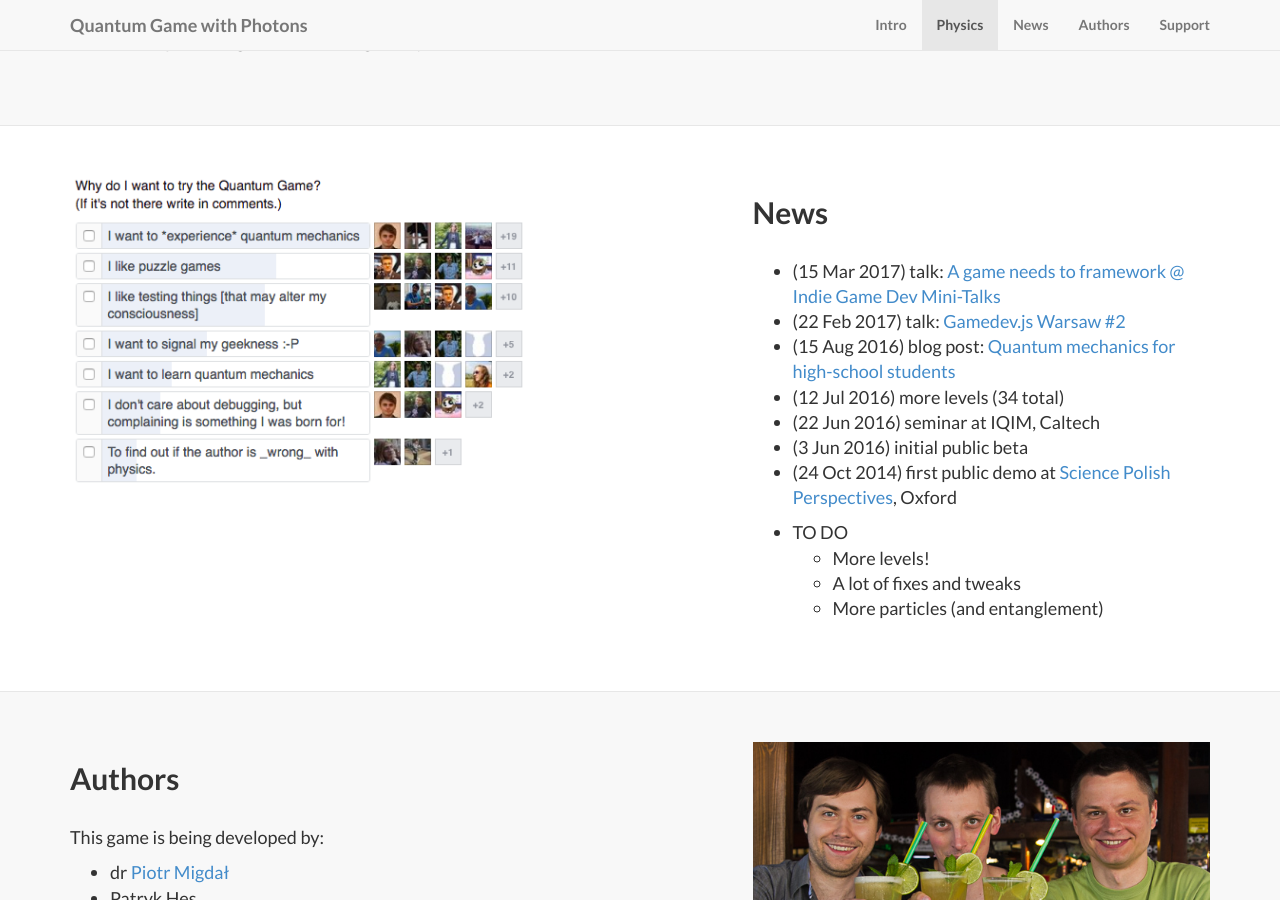
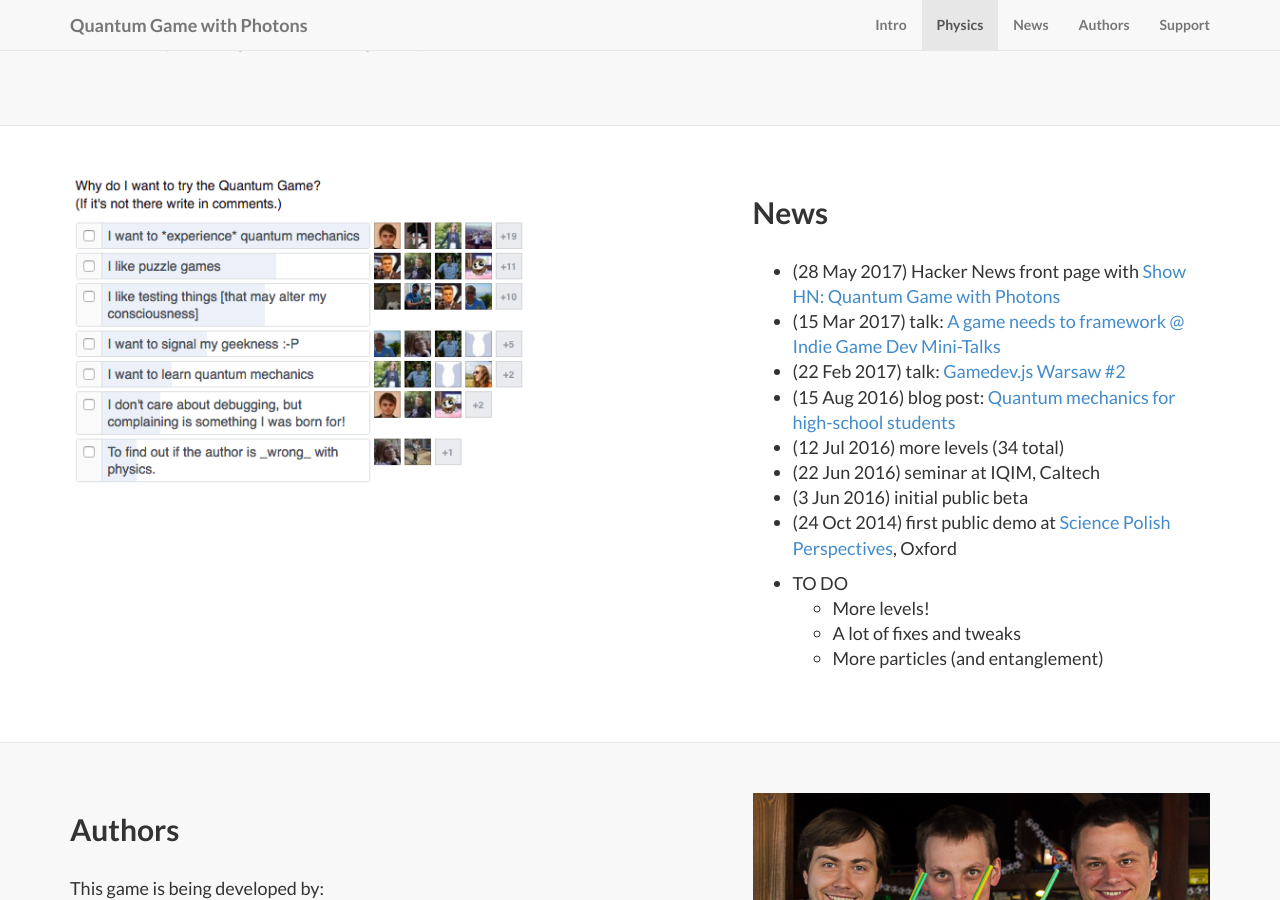
Before and after one commit to stared/old-quantum-landing, a Jekyll site: the page built from index.html, in a window 1280 px wide and 900 px high, scrolled down 1775 px. Built offline with Jekyll 4.4.1, drawn with Linux system fonts in a browser that asks for light colours; nearby versions of some CDN libraries; library files that are not in the unit come from our copies.

Commit message:
news: hacker news front page

```diff
--- a/_posts/2014-09-23-services-3.markdown
+++ b/_posts/2014-09-23-services-3.markdown
@@ -7,6 +7,7 @@ description: |
 anchor_name: News
 ---
 
+* (28 May 2017) Hacker News front page with [Show HN: Quantum Game with Photons](https://news.ycombinator.com/item?id=14432176)
 * (15 Mar 2017) talk: [A game needs to framework @ Indie Game Dev Mini-Talks](https://speakerdeck.com/pmigdal/a-game-needs-to-framework)
 * (22 Feb 2017) talk: [Gamedev.js Warsaw #2](https://www.facebook.com/events/1807171672869620/)
 * (15 Aug 2016) blog post: [Quantum mechanics for high-school students](http://p.migdal.pl/2016/08/15/quantum-mechanics-for-high-school-students.html)
```
